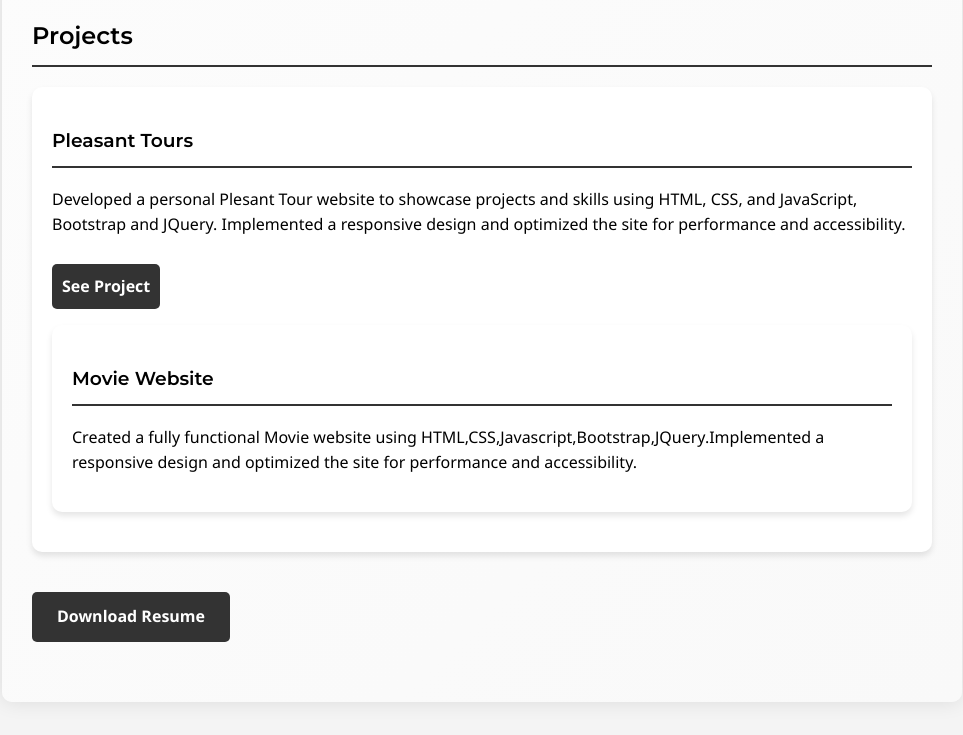
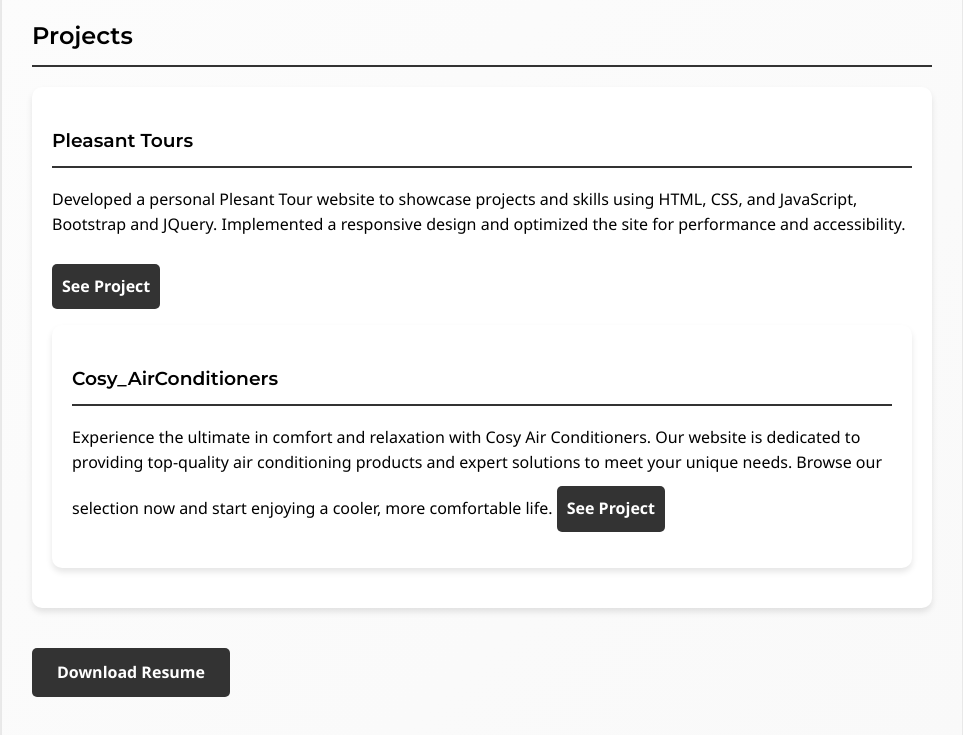
Before and after one commit to Yashaib-Hashmi/My-Resume, a plain HTML site: page index.html in a window 1280 px wide. Shown: the part 1798-2533 px from the top of the page, without its empty margins (158-1121 px from the left). Drawn offline with Linux system fonts and the light colour scheme.

Commit message:
Update index.html

```diff
--- a/index.html
+++ b/index.html
@@ -95,8 +95,9 @@
 <p>Developed a personal Plesant Tour website to showcase projects and skills using HTML, CSS, and JavaScript, Bootstrap and JQuery. Implemented a responsive design and optimized the site for performance and accessibility.</p>
 <a id="hover" href="https://yashaib-hashmi.github.io/Project/" target="_blank">See Project</a></p>
 <div class="box">
-<h3>Movie Website</h3>
-<p>Created a fully functional Movie website using HTML,CSS,Javascript,Bootstrap,JQuery.Implemented a responsive design and optimized the site for performance and accessibility. </p>
+<h3>Cosy_AirConditioners</h3>
+<p>Experience the ultimate in comfort and relaxation with Cosy Air Conditioners. Our website is dedicated to providing top-quality air conditioning products and expert solutions to meet your unique needs. Browse our selection now and start enjoying a cooler, more comfortable life.
+<a id="hover" href="https://yashaib-hashmi.github.io/Cosy-AirConditioners/" target="_blank">See Project</a></p>
 </div>
 </div>
 
```
